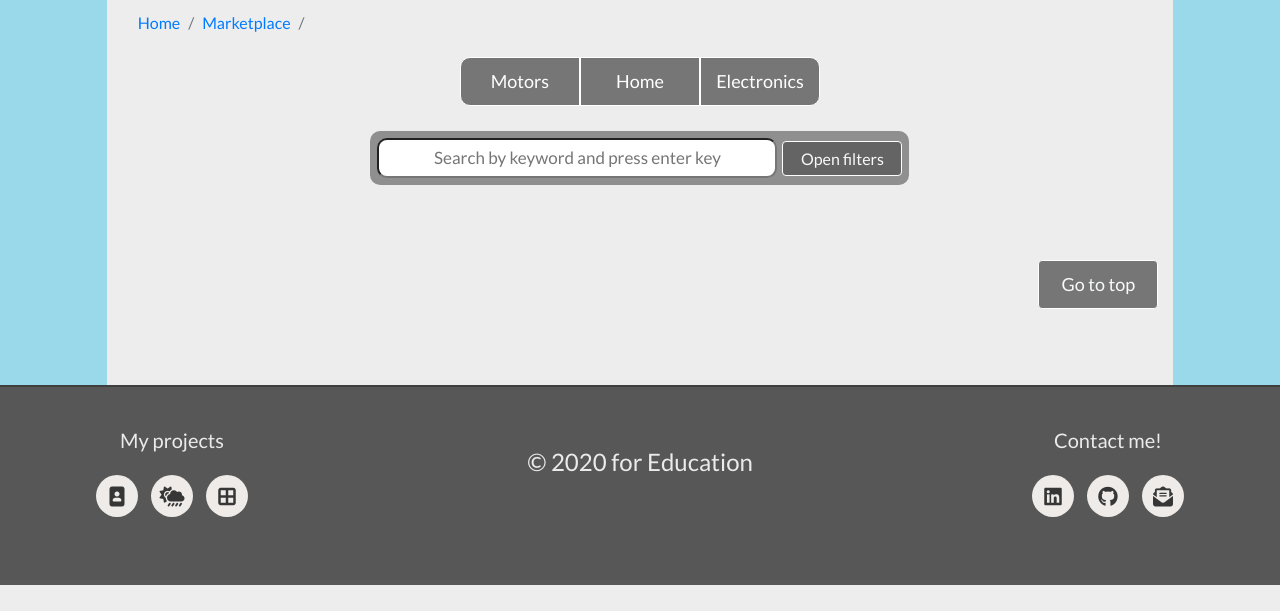
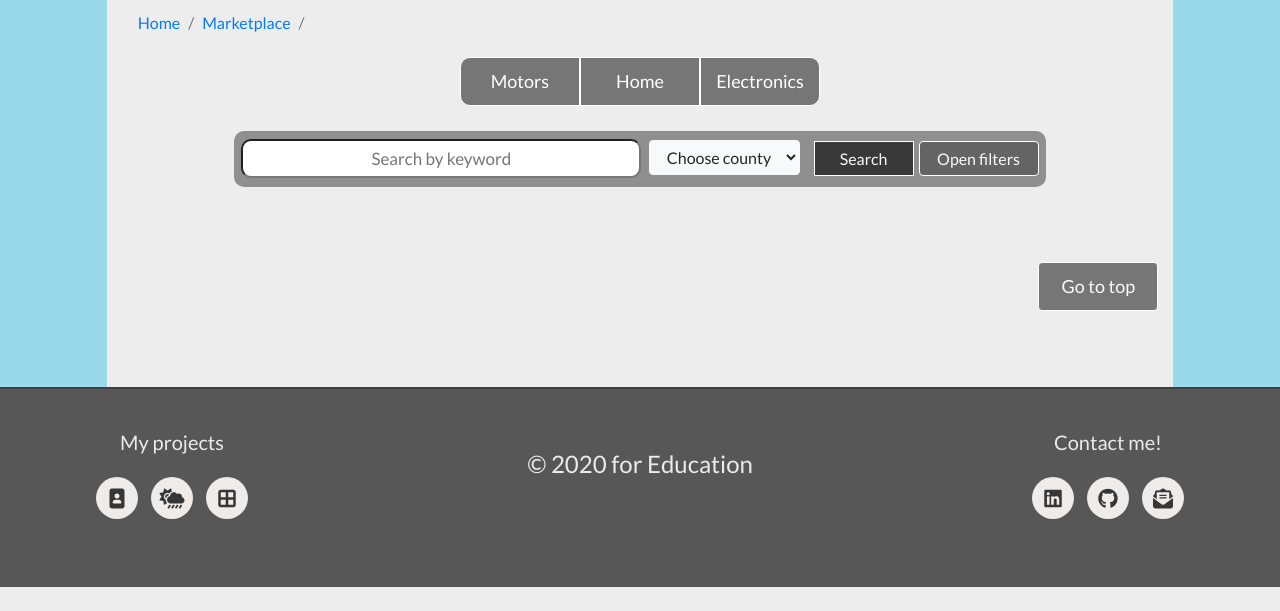
Before and after one commit to romangrubic/Snoop-Adverts-Flask, a Flask app: template templates/search.html in a window 1280 px wide. Shown: the part 86-697 px from the top of the page. Run offline with Flask 2, Linux system fonts and the light colour scheme; the template is opened without the code that fills it, so the values that code supplies are empty; some libraries are stand-ins or nearby versions.

Commit message:
Added more filters options (users can search by name, by county, by category or by any combination.

```diff
--- a/app.py
+++ b/app.py
@@ -24,9 +24,11 @@ ADS_PER_PAGE = 12
 def home():
     total_view()
     counties = mongo.db.county.find()
+    counti_list = mongo.db.county.find()
     categories = mongo.db.categories.find()
     return render_template('home.html',
                            counties=counties,
+                           counti_list=counti_list,
                            categories=categories,
                            tittle="Home",
                            views=mongo.db.total_view.find(),
@@ -46,6 +48,7 @@ def total_view():
 @app.route('/marketplace')
 def marketplace():
     counties = mongo.db.county.find()
+    counti_list = mongo.db.county.find()
     categories = mongo.db.categories.find()
     page_number = int(request.args.get('page', 1))
     ads_to_skip = (page_number - 1) * ADS_PER_PAGE
@@ -56,6 +59,7 @@ def marketplace():
         'views', DESCENDING).skip(ads_to_skip).limit(ADS_PER_PAGE)
     return render_template('marketplace.html',
                            counties=counties,
+                           counti_list=counti_list,
                            categories=categories,
                            tittle="Marketplace",
                            adverts=ads_on_page,
@@ -65,10 +69,16 @@ def marketplace():
                            total=page_count)
 
 
+"""
+
+-------- Below are filters by each category, search input and conty ---------
+
+"""
 # --------- Filter search: Motors and Vehicles ------------------------------
 @app.route('/motors_and_vehicles')
 def motors_and_vehicles():
     counties = mongo.db.county.find()
+    counti_list = mongo.db.county.find()
     categories = mongo.db.categories.find()
     page_number = int(request.args.get('page', 1))
     ads_to_skip = (page_number - 1) * ADS_PER_PAGE
@@ -81,6 +91,7 @@ def motors_and_vehicles():
         'views', DESCENDING).skip(ads_to_skip).limit(ADS_PER_PAGE)
     return render_template('marketplace.html',
                            counties=counties,
+                           counti_list=counti_list,
                            categories=categories,
                            subtittle="Marketplace",
                            tittle="Motors and vehicles",
@@ -95,6 +106,7 @@ def motors_and_vehicles():
 @app.route('/home_garden_diy')
 def home_garden_diy():
     counties = mongo.db.county.find()
+    counti_list = mongo.db.county.find()
     categories = mongo.db.categories.find()
     page_number = int(request.args.get('page', 1))
     ads_to_skip = (page_number - 1) * ADS_PER_PAGE
@@ -107,6 +119,7 @@ def home_garden_diy():
             ads_to_skip).limit(ADS_PER_PAGE)
     return render_template('marketplace.html',
                            counties=counties,
+                           counti_list=counti_list,
                            categories=categories,
                            subtittle="Marketplace",
                            tittle="Home, garden and DIY",
@@ -121,6 +134,7 @@ def home_garden_diy():
 @app.route('/electronics')
 def electronics():
     counties = mongo.db.county.find()
+    counti_list = mongo.db.county.find()
     categories = mongo.db.categories.find()
     page_number = int(request.args.get('page', 1))
     ads_to_skip = (page_number - 1) * ADS_PER_PAGE
@@ -133,6 +147,7 @@ def electronics():
     ).sort('views', DESCENDING).skip(ads_to_skip).limit(ADS_PER_PAGE)
     return render_template('marketplace.html',
                            counties=counties,
+                           counti_list=counti_list,
                            categories=categories,
                            subtittle="Marketplace",
                            tittle="Electronics, mobile and PC",
@@ -142,30 +157,72 @@ def electronics():
                            total=page_count)
 
 
-# ----------- Filter search: Search query ------------------------------------
+# ----------- Filter search: Search by input, by county or by both! ------------------------------------
 @app.route('/search', methods=['GET', 'POST'])
 def search():
     counties = mongo.db.county.find()
+    counti_list = mongo.db.county.find()
     categories = mongo.db.categories.find()
-    query = request.args.get('search').upper()
-    if query[0] == " ":
-        query = "empty space(s)"
-    results = mongo.db.advert.find({'advert_description': {"$regex": query,
-                                                           '$options': 'i'}})
-    results_number = results.count()
-    page_number = int(request.args.get('page', 1))
-    ads_to_skip = (page_number - 1) * ADS_PER_PAGE
-    ads_count = mongo.db.advert.find(
-        {'advert_description': {"$regex": query, '$options': 'i'}}).count()
-    page_count = int(math.ceil(ads_count / ADS_PER_PAGE))
-    page_numbers = range(1, page_count + 1)
-    ads_on_page = mongo.db.advert.find(
-        {'advert_description': {"$regex": query, '$options': 'i'}}).skip(
-        ads_to_skip).limit(ADS_PER_PAGE)
+    query = request.args.get('search')
+    county = request.args.get('county')
+    if county == "":
+        results = mongo.db.advert.find({
+            'advert_description': {"$regex": query, '$options': 'i'}})
+        results_number = results.count()
+        page_number = int(request.args.get('page', 1))
+        ads_to_skip = (page_number - 1) * ADS_PER_PAGE
+        ads_count = mongo.db.advert.find(
+            {'advert_description': {"$regex": query, '$options': 'i'}}).count()
+        page_count = int(math.ceil(ads_count / ADS_PER_PAGE))
+        page_numbers = range(1, page_count + 1)
+        ads_on_page = mongo.db.advert.find(
+            {'advert_description': {"$regex": query, '$options': 'i'}}).skip(
+            ads_to_skip).limit(ADS_PER_PAGE)
+    elif query == "":
+        if county == "Kerry":
+            county = "adverts in the Kingdom of Kerry"
+        else:
+            county = "adverts in %s county" % (county)
+        results = mongo.db.advert.find({
+            'location': county})
+        results_number = results.count()
+        page_number = int(request.args.get('page', 1))
+        ads_to_skip = (page_number - 1) * ADS_PER_PAGE
+        ads_count = mongo.db.advert.find({
+            'location': county}).count()
+        page_count = int(math.ceil(ads_count / ADS_PER_PAGE))
+        page_numbers = range(1, page_count + 1)
+        ads_on_page = mongo.db.advert.find({
+            'location': county}).skip(
+            ads_to_skip).limit(ADS_PER_PAGE)
+    else:
+        if query[0] == " ":
+            query = "empty space(s)"
+        results = mongo.db.advert.find({
+            'advert_description': {"$regex": query, '$options': 'i'},
+            'location': county})
+        results_number = results.count()
+        page_number = int(request.args.get('page', 1))
+        ads_to_skip = (page_number - 1) * ADS_PER_PAGE
+        ads_count = mongo.db.advert.find(
+            {'advert_description': {"$regex": query, '$options': 'i'},
+             'location': county}).count()
+        page_count = int(math.ceil(ads_count / ADS_PER_PAGE))
+        page_numbers = range(1, page_count + 1)
+        ads_on_page = mongo.db.advert.find(
+            {'advert_description': {"$regex": query, '$options': 'i'},
+             'location': county}).skip(
+            ads_to_skip).limit(ADS_PER_PAGE)
+        if county == "Kerry":
+            county = "in the Kingdom of Kerry"
+        else:
+            county = "in %s county" % (county)
     return render_template('search.html',
                            query=query,
                            counties=counties,
+                           counti_list=counti_list,
                            categories=categories,
+                           county=county,
                            tittle="Search",
                            results=ads_on_page,
                            ads=ads_on_page,
@@ -179,27 +236,29 @@ def search():
 @app.route('/county', methods=['GET', 'POST'])
 def county_search():
     counties = mongo.db.county.find()
+    counti_list = mongo.db.county.find()
     categories = mongo.db.categories.find()
-    county = request.form.get('county')
+    counti = request.form.get('counti_list')
     category = request.form.get('category_name')
     page_number = int(request.args.get('page', 1))
     ads_to_skip = (page_number - 1) * ADS_PER_PAGE
     ads_count = mongo.db.advert.find({'category_name': category,
-                                      'location': county}).count()
+                                      'location': counti}).count()
     page_count = int(math.ceil(ads_count / ADS_PER_PAGE))
     page_numbers = range(1, page_count + 1)
     ads_on_page = mongo.db.advert.find({'category_name': category,
-                                        'location': county}).sort(
+                                        'location': counti}).sort(
         'views', DESCENDING).skip(ads_to_skip).limit(ADS_PER_PAGE)
-    if county == "Kerry":
-        county = "in the Kingdom of Kerry"
+    if counti == "Kerry":
+        counti = "in the Kingdom of Kerry"
     else:
-        county = "in %s county" % (county)
+        counti = "in %s county" % (counti)
 
     return render_template('search.html',
                            counties=counties,
+                           counti_list=counti_list,
                            categories=categories,
-                           county=county,
+                           county=counti,
                            category=category,
                            subtittle="Marketplace",
                            tittle=category,
@@ -215,12 +274,14 @@ def county_search():
 @app.route('/view_advert/<advert_id>')
 def view_advert(advert_id):
     counties = mongo.db.county.find()
+    counti_list = mongo.db.county.find()
     categories = mongo.db.categories.find()
     time = mongo.db.fs.files.find()
     advert = mongo.db.advert.find_one({'_id': ObjectId(advert_id)})
     view_count(advert_id)
     return render_template('view_advert.html',
                            counties=counties,
+                           counti_list=counti_list,
                            categories=categories,
                            tittle="Advert info",
                            advert=advert,
--- a/static/css/style.css
+++ b/static/css/style.css
@@ -141,7 +141,8 @@ body{
 }
 .search-filter-input{
     color: rgba(0, 0, 0, 0.85);
-    margin: 5px;
+    margin: 0px 5px 5px;
+
 }
 .btn-search{
     margin-left: 5px;
--- a/templates/search.html
+++ b/templates/search.html
@@ -24,10 +24,19 @@
 			<div class="search-bar d-flex justify-content-center">
 				<div class="row search-outline search-outline-home">
 					<form action="{{url_for('search')}}">
-						<input id="search" name="search" type="text" class="validate home-search" placeholder="Search by keyword and press enter key" data-toggle="tooltip" title="Search engine will look for your keyword in adverts description and then show it to you!" required>
+						<input id="search" name="search" type="text" class="validate home-search" placeholder="Search by keyword" data-toggle="tooltip" title="Search engine will look for your keyword in adverts description and then show it to you!">
+                        <select class="btn btn-light search-filter-input" id="county" name="county">
+                            <option value="" selected>Choose county</option>
+                            {% for county in counties %}
+                            <option value="{{county.name}}">{{county.name}}</option>
+                            {% endfor %}
+                        </select>
+                        <button class="btn-outline-light btn-search open-filters" type="submit" data-toggle="tooltip" title="It will search for any combination. If both are empty, all adverts will be shown!">Search</button>
                     </form>
+                    <div>
                     <button id="more-filters" class="btn btn-outline-light open-filters text-center" data-toggle="tooltip" title="Filter by Categories and by County!">Open filters</button>
-				</div>
+                    </div>
+                </div>
 			</div>
             <!-- Div that opens by clicking on Open filters button -->
             <div class="row d-flex justify-content-center text-center">
@@ -39,10 +48,10 @@
                             <option value="{{cat.category_name}}">{{cat.category_name}}</option>
                             {% endfor %}
                         </select>
-                        <select class="input-field add-inputs search-filter-input" id="county" name="county" required>
+                        <select class="input-field add-inputs search-filter-input" id="counti-selector" name="counti_list" required>
                             <option value="" disabled selected>Choose county</option>
-                            {% for county in counties %}
-                            <option value="{{county.name}}">{{county.name}}</option>
+                            {% for counti in counti_list %}
+                            <option value="{{counti.name}}">{{counti.name}}</option>
                             {% endfor %}
                         </select>
                         <div>
@@ -59,7 +68,7 @@
 						<div class="col-12 little-padding">
                             <div class="text-center page-404">
                                 <h1>We couldn't find it!</h1>
-                                <h3>We are sorry, but your search for <br> <span class="red-star search-result">{{ query }} {{ category }} {{county}}</span> <br> did not have any results. <br><br> Error 404 - No results!</h3>
+                                <h3>We are sorry, but your search for <br> <span class="red-star search-result">{{ query }} {{ category }} {{ county }}</span> <br> did not have any results. <br><br> Error 404 - No results!</h3>
                                 <a href="{{url_for('home')}}" class="btn btn-info">Go to Home page</a>
                             </div>
                         </div>
```
Also changed, not shown: templates/home.html (+14 -5 lines).
